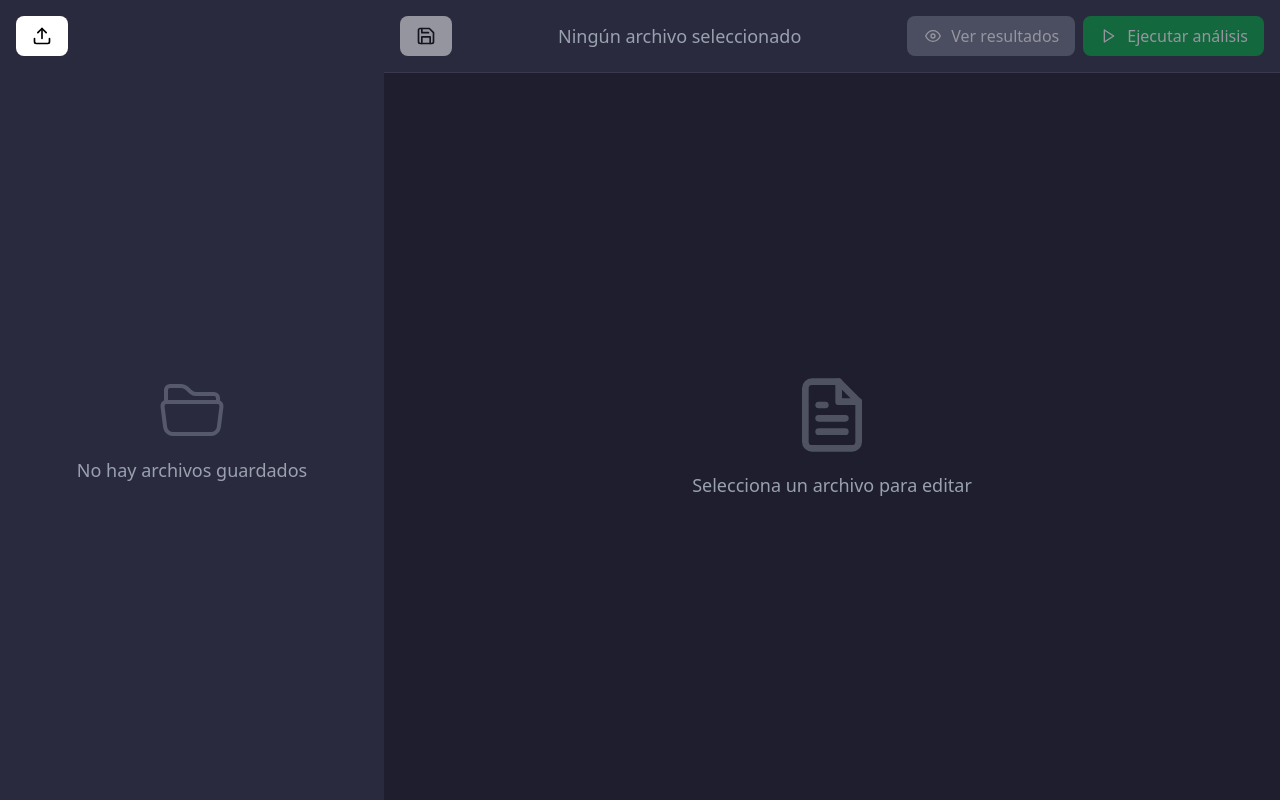
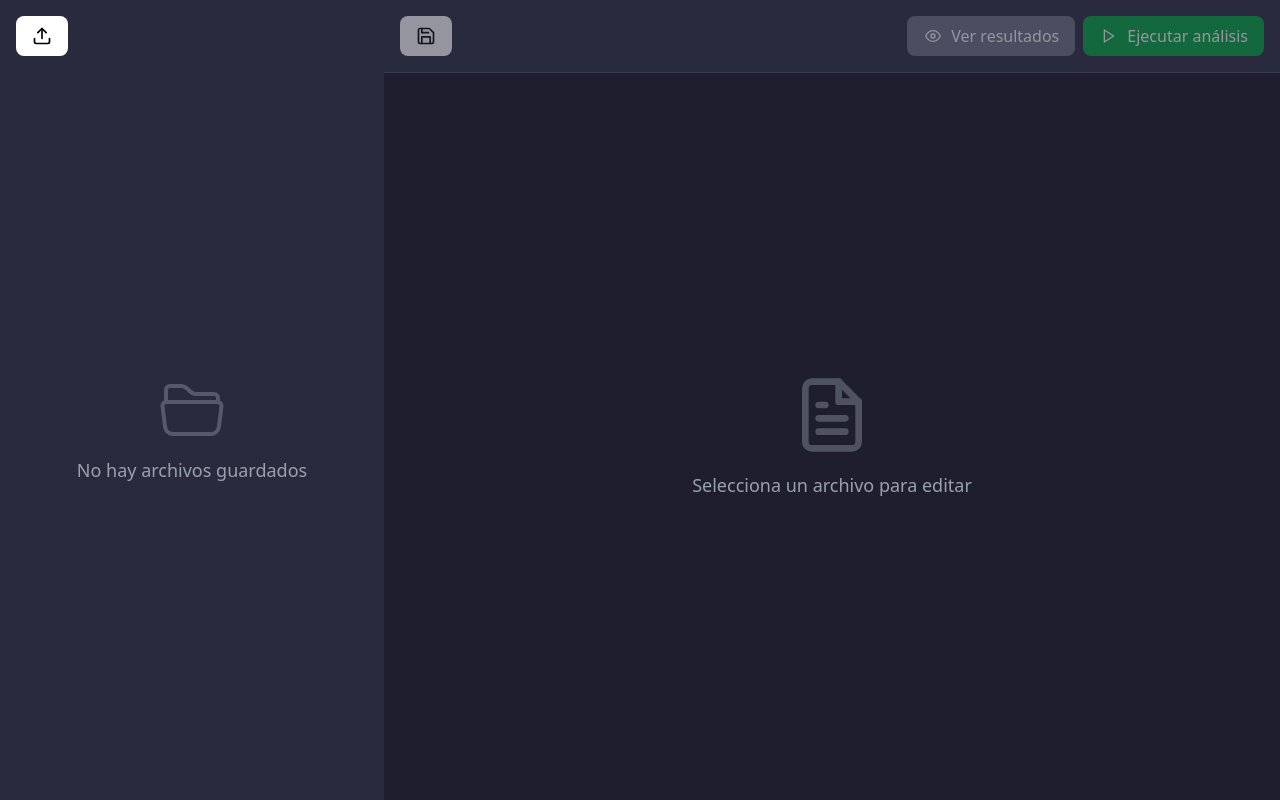
Before and after one commit to YonierVasquezMarin/complexity-analyzer-web, a React (Vite) app: page / in a window 1280 px wide. Built offline with nearby package versions, Linux system fonts and the light colour scheme.

Commit message:
fix(controls): update file name display logic to show empty string when no file is selected

```diff
--- a/src/specific-components/ControlsForCodeEditorSpecificComponent.tsx
+++ b/src/specific-components/ControlsForCodeEditorSpecificComponent.tsx
@@ -44,7 +44,7 @@ function ControlsForCodeEditorSpecificComponent() {
       {/* Nombre del archivo - Centro */}
       <div className="flex-1 flex justify-center">
         <span className="text-gray-400 text-lg font-medium">
-          {selectedItem ? getFileNameWithoutExtension(selectedItem.fileName) : 'Ningún archivo seleccionado'}
+          {selectedItem ? getFileNameWithoutExtension(selectedItem.fileName) : ''}
         </span>
       </div>
 
```
